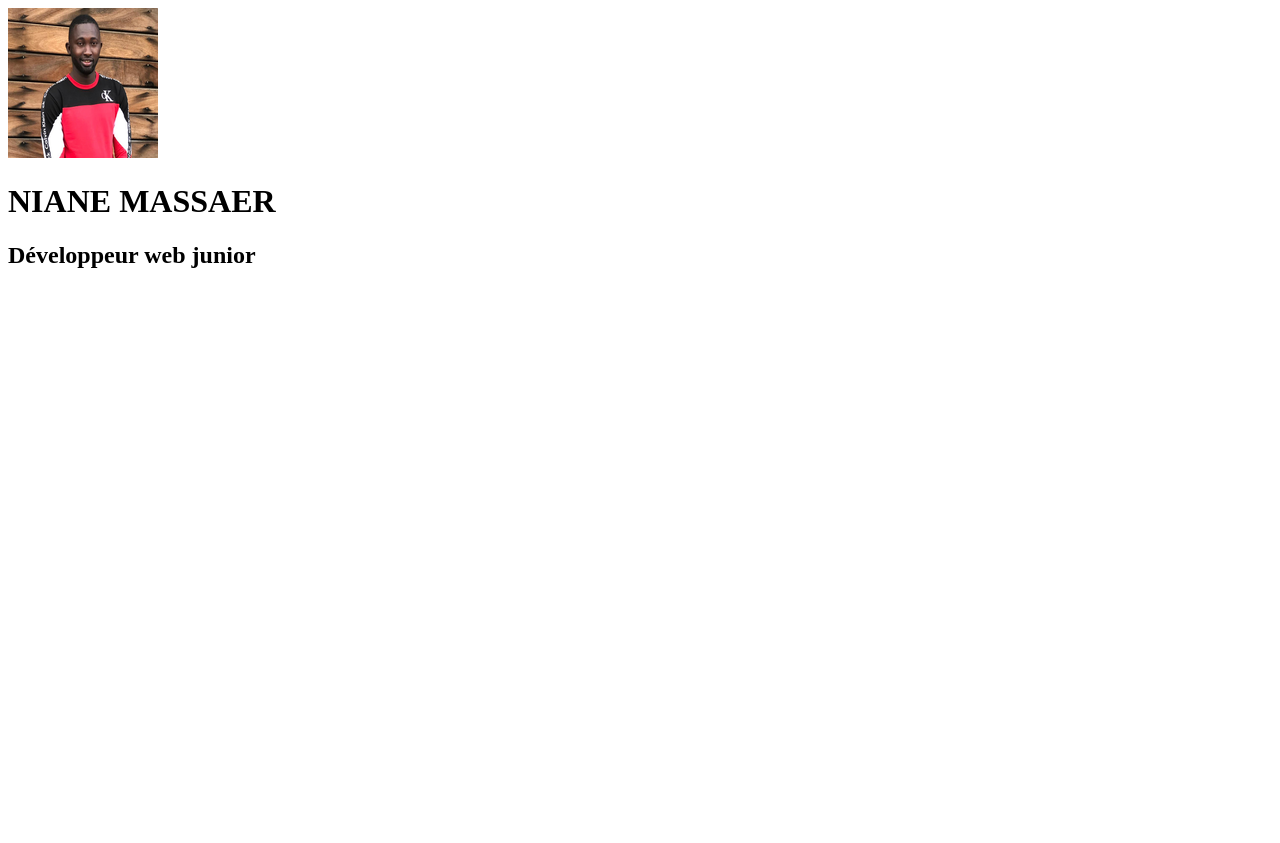
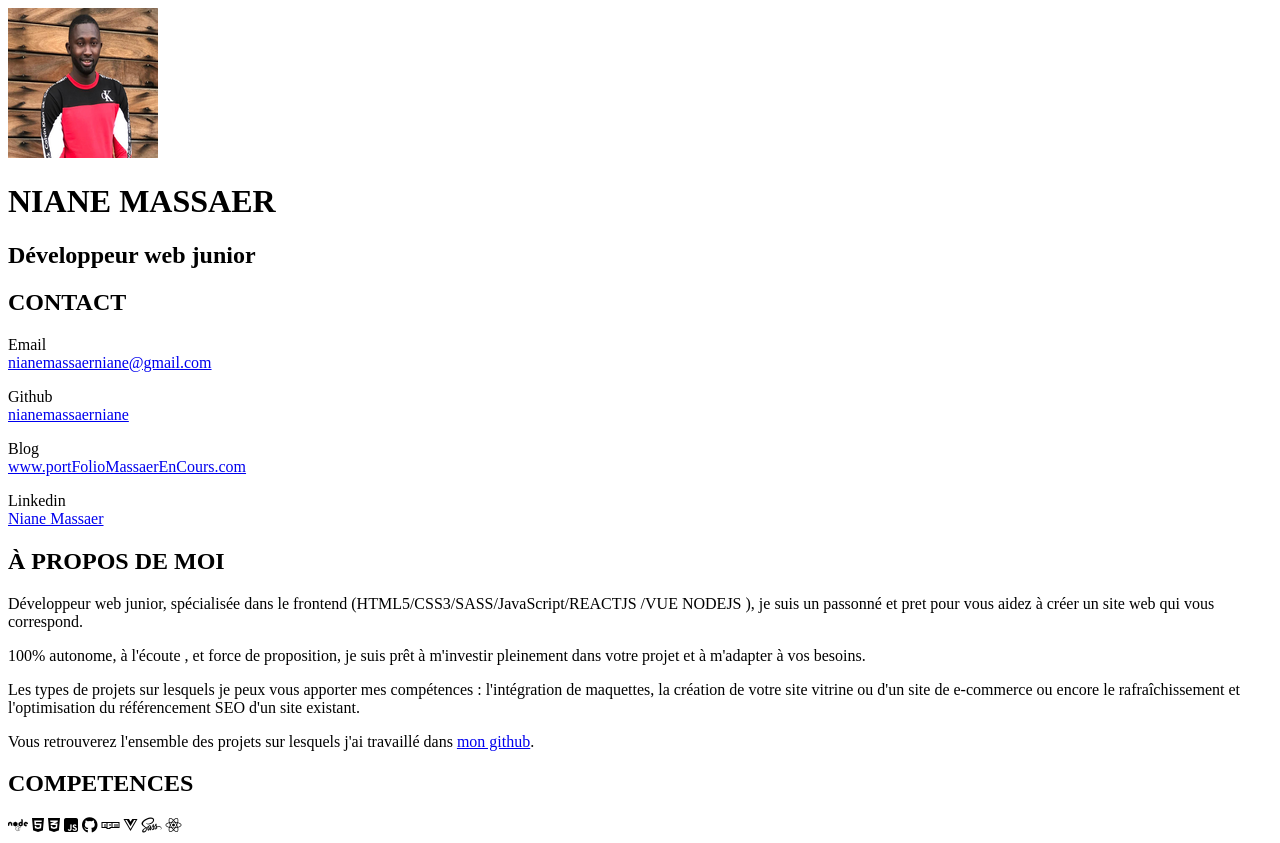
Before and after one commit to nianemassaerniane/cv_massaer, a plain HTML site: page index.html in a window 1280 px wide. Before the commit the page ends 800 px from the top, so only its background shows below. Drawn offline with Linux system fonts and the light colour scheme; files that its build step writes are made by us from their sources.

Commit message:
creation de la parti aside

```diff
--- a/index.html
+++ b/index.html
@@ -1,5 +1,6 @@
 <!DOCTYPE html>
 <html lang="fr">
+
 <head>
     <meta charset="UTF-8" />
     <meta name="viewport" content="width=device-width" />
@@ -11,14 +12,86 @@
 </head>
 <header>
     <div id="photo">
-          <img src="images/photo_aurelie.PNG" alt="photo"/>
+        <img src="images/photo_aurelie.PNG" alt="photo" />
     </div>
     <div id="me">
         <h1>NIANE <span class="name">MASSAER</span></h1>
         <h2><span class="border">Dével</span>oppeur web junior</h2>
     </div>
 </header>
+<main>
+    <aside>
+        <div class="title_left">
+            <h2>CONTACT</h2>
+        </div>
+        <div id="contact">
+            <p>Email<br />
+                <a href="mailto:nianemassaerniane@gmail.com">nianemassaerniane@gmail.com</a>
+            </p>
+            <p>Github<br />
+                <a href="https://github.com/nianemassaerniane" title="github" target="_blank">nianemassaerniane</a>
+            </p>
+            <p>Blog<br />
+                <a href="https://www.portfolioMassaerNiane.com" title="portfolio Massaer Niane !"
+                    target="_blank">www.portFolioMassaerEnCours.com</a>
+            </p>
+            <p>Linkedin<br />
+                <a href="https://www.linkedin.com/in/massaer-niane-71718413b/" title="Niane Massaer"
+                    target="_blank">Niane Massaer</a>
+            </p>
+        </div>
+        <div class="title_left">
+            <h2>À PROPOS DE MOI</h2>
+        </div>
+        <div id="about">
+            <p>Développeur web junior, spécialisée dans le frontend (HTML5/CSS3/SASS/JavaScript/REACTJS /VUE NODEJS ),
+                je suis un passonné et pret pour vous aidez à créer un site web qui vous correspond.</p>
+            <p>100% autonome, à l'écoute , et force de proposition, je suis prêt à m'investir pleinement dans votre
+                projet et à m'adapter à vos besoins.</p>
+            <p>Les types de projets sur lesquels je peux vous apporter mes compétences : l'intégration de maquettes, la
+                création de votre site vitrine ou d'un site de e-commerce ou encore le rafraîchissement et
+                l'optimisation du référencement SEO d'un site existant.</p>
+            <p>Vous retrouverez l'ensemble des projets sur lesquels j'ai travaillé dans <a
+                    href="https://github.com/nianemassaerniane" title="Mon github">mon github</a>.</p>
+        </div>
+        <div class="title_left">
+            <h2>COMPETENCES</h2>
+        </div>
+        <div id="leisure">
+            <span class="icon_leisure">
+                <i class="fab fa-node"></i>
+            </span>
+            <span class="icon_leisure">
+                <i class="fab fa-html5"></i>
+            </span>
+            <span class="icon_leisure">
+                <i class="fab fa-css3-alt"></i>
+            </span>
+            <span class="icon_leisure">
+                <i class="fab fa-js-square"></i>
+            </span>
+            <span class="icon_leisure">
+                <i class="fab fa-github"></i>
+            </span>
+            <span class="icon_leisure">
+                <i class="fab fa-npm"></i>
+            </span>
+            <span class="icon_leisure">
+                <i class="fab fa-vuejs"></i>
+            </span>
+            <span class="icon_leisure">
+                <i class="fab fa-sass"></i>
+            </span>
+            <span class="icon_leisure">
+                <i class="fab fa-react"></i>
+            </span>
+        </div>
+    </aside>
+
+</main>
+
 <body>
 
 </body>
+
 </html>
```
Lines whose indentation alone changed are shown as unchanged.
